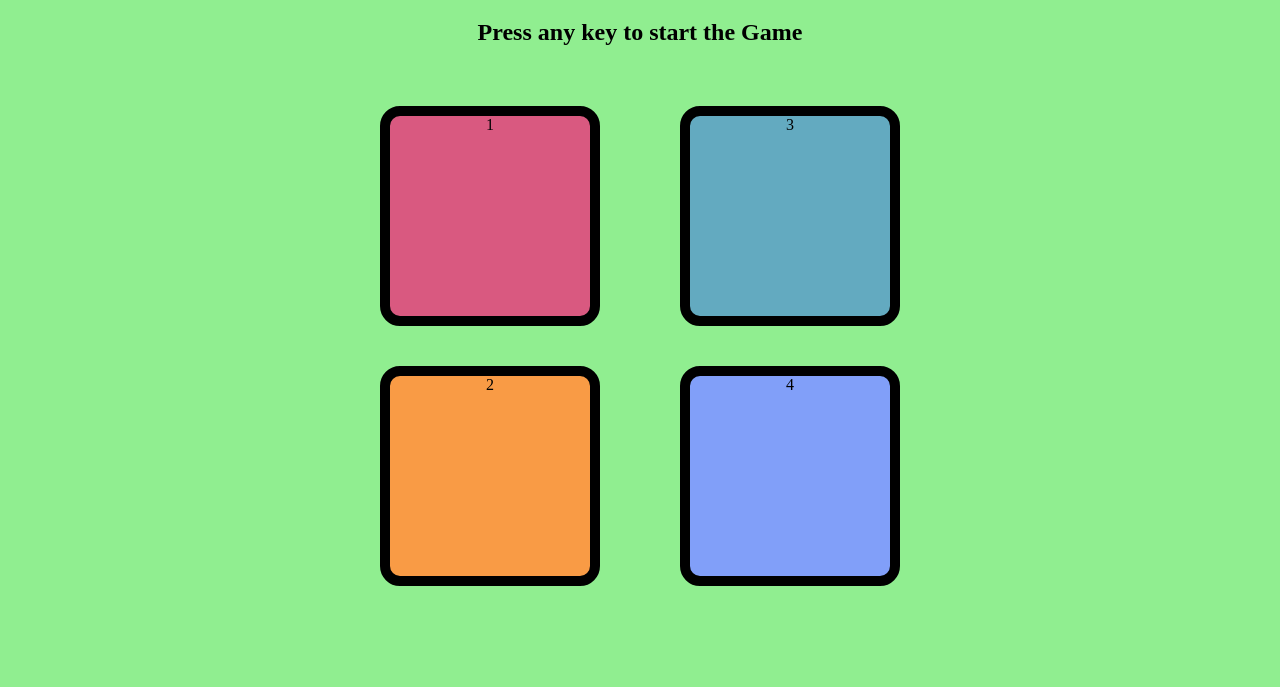
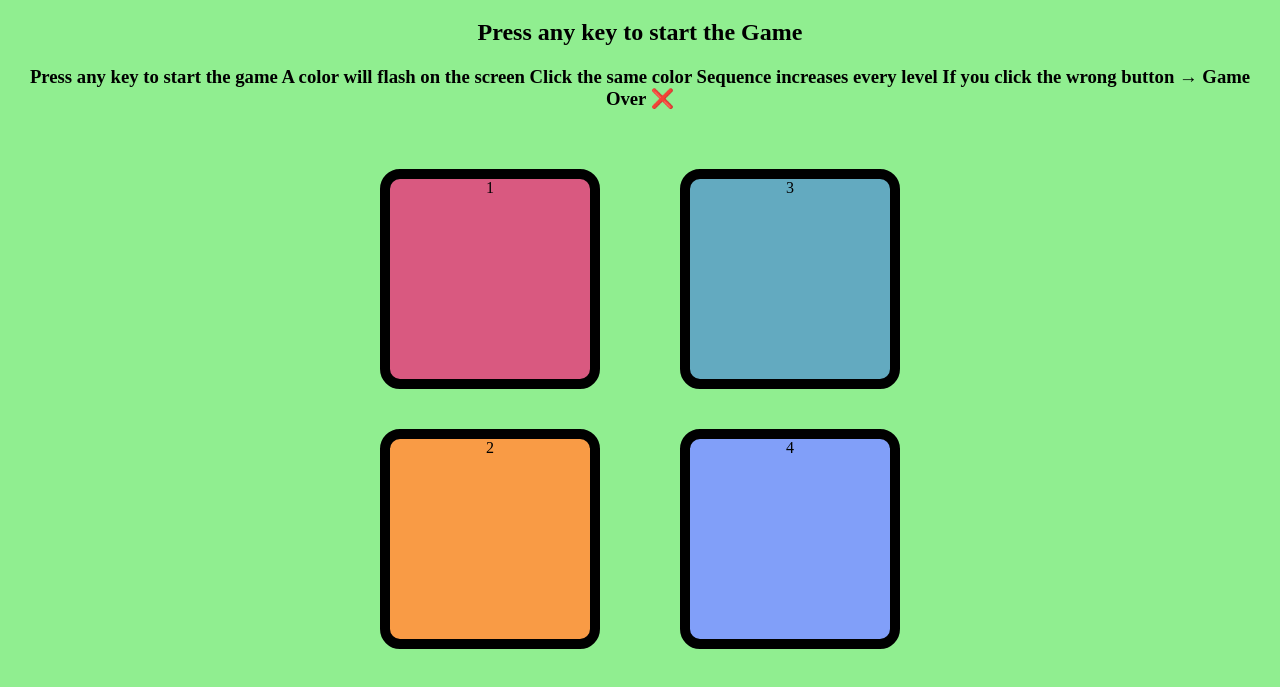
Before and after one commit to gaytrisarode366-source/Simon-game, a plain HTML site: page index.html in a window 1280 px wide. Shown: the part 61-748 px from the top of the page. Drawn offline with Linux system fonts and the light colour scheme.

Commit message:
Add gameplay instructions to index.html
Added instructions for gameplay in a new h3 element.

```diff
--- a/index.html
+++ b/index.html
@@ -9,6 +9,11 @@
 <body>
     <h1>Simon Says Game</h1>
     <h2>Press any key to start the Game </h2>
+    <h3>Press any key to start the game
+        A color will flash on the screen
+        Click the same color
+        Sequence increases every level
+        If you click the wrong button → Game Over ❌</h3>
 
     <div class="btn-container">
         <div class="line-one">
```
